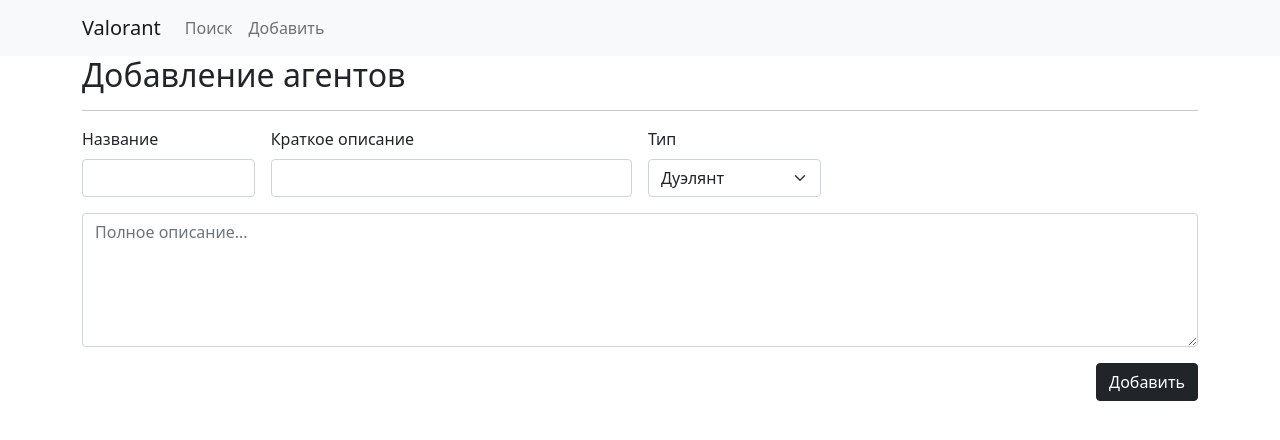
After one commit to politenkovdaniil/php_01-, a PHP site: template views/agent_object_create.twig in a window 1280 px wide. The commit adds this page. Shown: the top 440 px of the page. Run offline with PHP 8.4, Linux system fonts and the light colour scheme; the template is opened without the code that fills it, so the values that code supplies are empty; some libraries are stand-ins or nearby versions.

Commit message:
Изменения для 5 лабы (CRUD)

```diff
--- a/controllers/Controller404.php
+++ b/controllers/Controller404.php
@@ -4,9 +4,9 @@ require_once "BaseAgentTwigController.php";
 class Controller404 extends BaseAgentTwigController {
     public $template = "404.twig";
     public $title = "Страница не найдена";
-    public function get()
+    public function get(array $context)
     {
         http_response_code(404); // с помощью http_response_code устанавливаем код возврата 404
-        parent::get(); // вызываем базовый метод get(), который собственно уже отрендерит страницу
+        parent::get($context); // вызываем базовый метод get(), который собственно уже отрендерит страницу
     }
 }
--- a/framework/Router.php
+++ b/framework/Router.php
@@ -78,6 +78,7 @@ class Router
         }
 
         // вызываем
-        return $controllerInstance->get();
+        //return $controllerInstance->get();
+        return $controllerInstance->process_response(); // теперь тут process_response вместо get
     }
 }
--- a/framework/TwigBaseController.php
+++ b/framework/TwigBaseController.php
@@ -44,8 +44,7 @@ class TwigBaseController extends BaseController
 
     // функция гет, рендерит результат используя $template в качестве шаблона
     // и вызывает функцию getContext для формирования словаря контекста
-    public function get()
-    {
-        echo $this->twig->render($this->template, $this->getContext());
+    public function get(array $context) { // добавил аргумент в get
+        echo $this->twig->render($this->template, $context); // а тут поменяем getContext на просто $context
     }
 }
--- a/public/index.php
+++ b/public/index.php
@@ -9,6 +9,8 @@ require_once "../controllers/InfoController.php";
 require_once "../controllers/ImageController.php";
 require_once "../controllers/BaseAgentTwigController.php";
 require_once "../controllers/SearchController.php";
+require_once "../controllers/AgentObjectCreateController.php";
+require_once "../controllers/ObjectController.php";
 
 $loader = new \Twig\Loader\FilesystemLoader('../views');
 $twig = new \Twig\Environment($loader, [
@@ -33,6 +35,7 @@ $router->add("/agents-object/(?P<id>\d+)", ObjectController::class);
 $router->add("/agents-object/(?P<id>\d+)/image", ImageController::class);
 $router->add("/agents-object/(?P<id>\d+)/info", InfoController::class);
 $router->add("/search", SearchController::class);
+$router->add("/space-object/create", AgentObjectCreateController::class);
 
 $router->get_or_default(Controller404::class);
 
--- a/views/__layout.twig
+++ b/views/__layout.twig
@@ -36,6 +36,9 @@
                     <li class="nav-item">
                         <a class="nav-link" aria-current="page" href="/search">Поиск</a>
                     </li>
+                    <li class="nav-item">
+                        <a class="nav-link" aria-current="page" href="/space-object/create">Добавить</a>
+                    </li>
                 </ul>
             </div>
         </div>
--- /dev/null
+++ b/views/agent_object_create.twig
@@ -0,0 +1,38 @@
+{% extends "__layout.twig" %}
+
+{% block content %}
+    <h2>Добавление агентов</h2>
+    <hr>
+
+    {% if message %}
+    <div class="alert alert-info">
+        {{message}}
+        <a href="/agents_object/{{id}}">открыть созданного агента</a>
+    </div>
+    {% endif %}
+
+    <form action="" method="POST" class="row g-3">
+        <div class="col-md-2">
+            <label class="form-label">Название</label>
+            <input type="text" class="form-control" name="title">
+        </div>
+        <div class="col-md-4">
+            <label class="form-label">Краткое описание</label>
+            <input type="text" class="form-control" name="description">
+        </div>
+        <div class="col-md-2">
+            <label class="form-label">Тип</label>
+            <select class="form-select" name="type">
+                <option value="дуэлянт">Дуэлянт</option>
+                <option value="страж">Страж</option>
+            </select>
+        </div>
+        <div class="col-12">
+            <textarea name="info" placeholder="Полное описание..." class="form-control" rows="5"></textarea>
+        </div>
+        <div class="col-12 text-end">
+            <button type="submit" class="btn btn-dark">Добавить</button>
+        </div>
+    </form>
+
+{% endblock %}
--- a/views/search.twig
+++ b/views/search.twig
@@ -3,6 +3,7 @@
 {% block content %}
 <div class="navbar-brand">
     <h2>Поиск</h2>
+    <hr>
 
     <form class="row g-4 mb-3" action="">
         <div class="col-md-2">
```
Also changed, not shown: controllers/AgentObjectCreateController.php (added, +44 -0 lines), framework/BaseController.php (+13 -5 lines).
